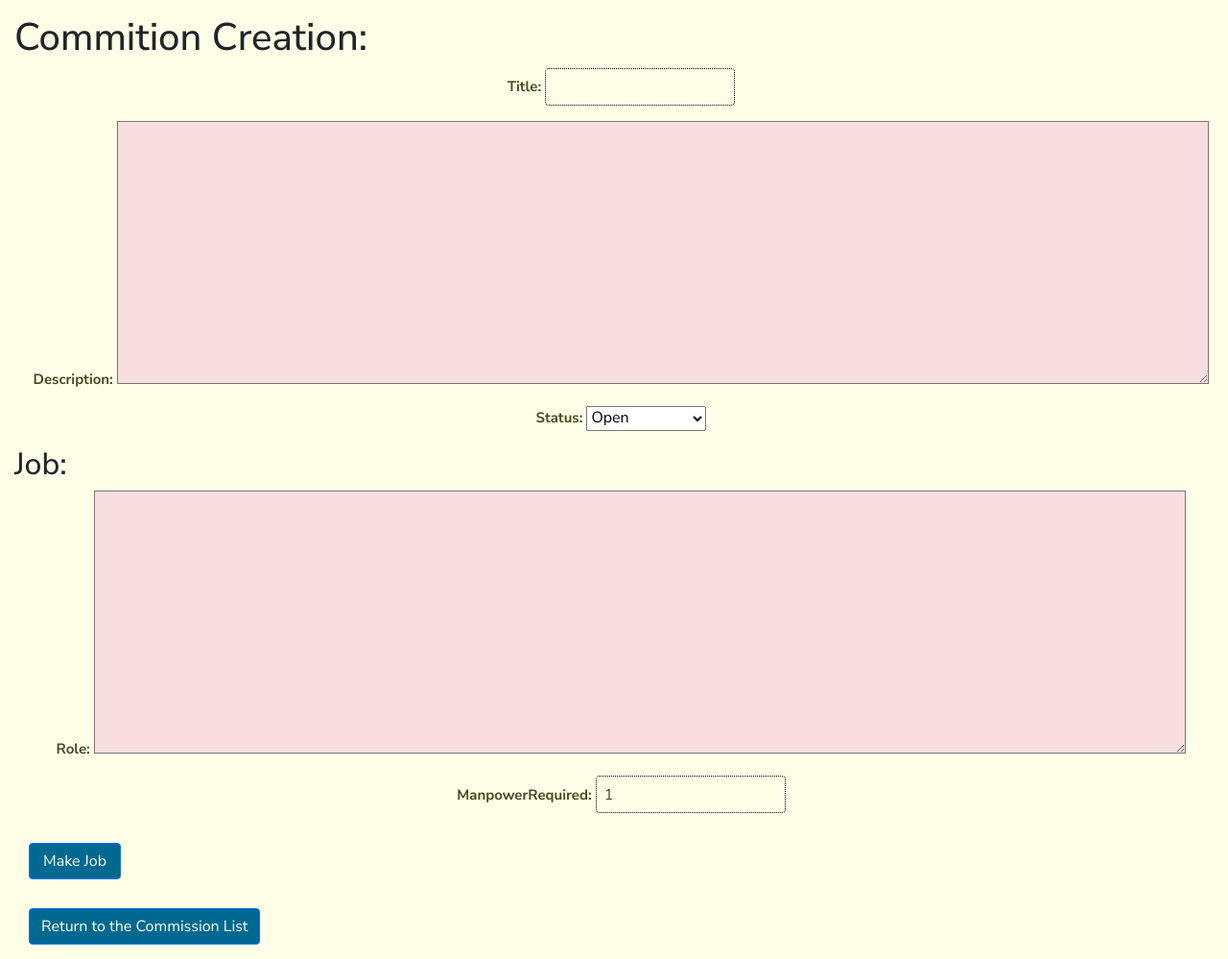
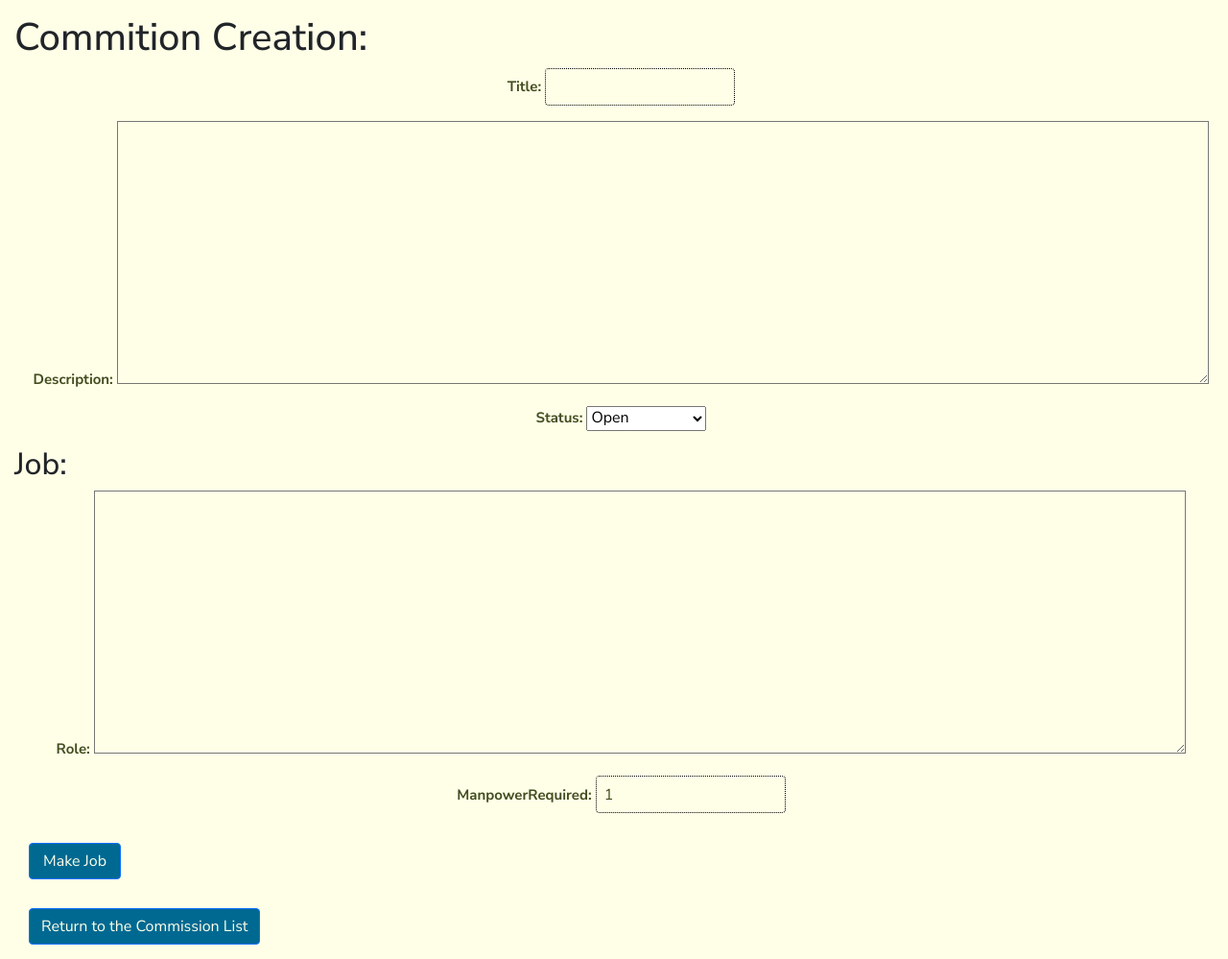
Before and after one commit to diego-nst/hobbysite-g-2, a Django app: page /commissions/add in a window 1280 px wide. Shown: the part 74-1073 px from the top of the page at 96% size. Run offline with Django 5.2, Linux system fonts and the light colour scheme; the visitor is signed in with stand-in values (Sample User, id 1).

Commit message:
Updated styles
Fixed the appearance of the text area

```diff
--- a/static/css/styles.css
+++ b/static/css/styles.css
@@ -296,10 +296,9 @@ aside button:hover{
 }
 
 textarea {
-    background-color: #F8DEDF;
+    background-color: #FFFFE8;
     padding: 1rem 1rem;
     width: 90%;
-    /* height: 100px; */
     color:#434d20;
     margin: 10px;
   }
```
